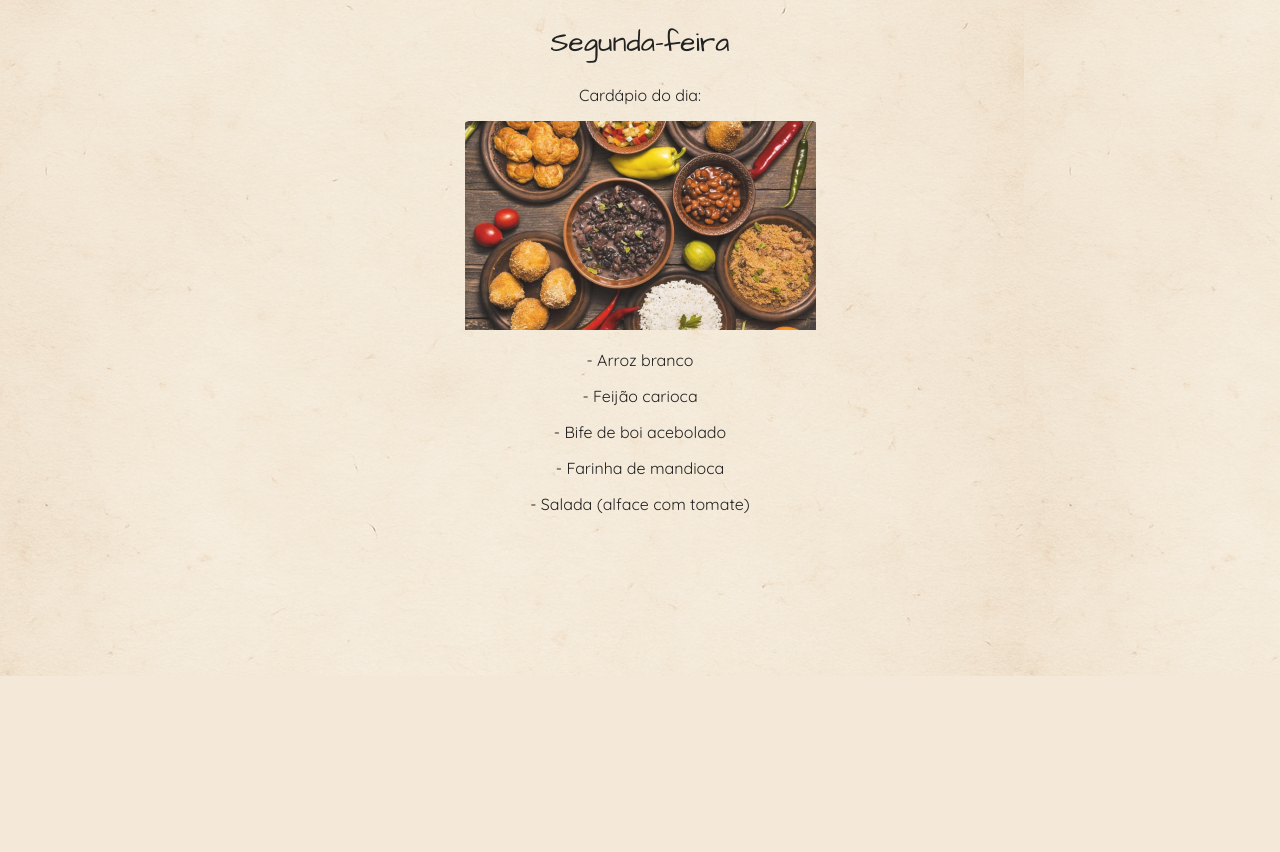
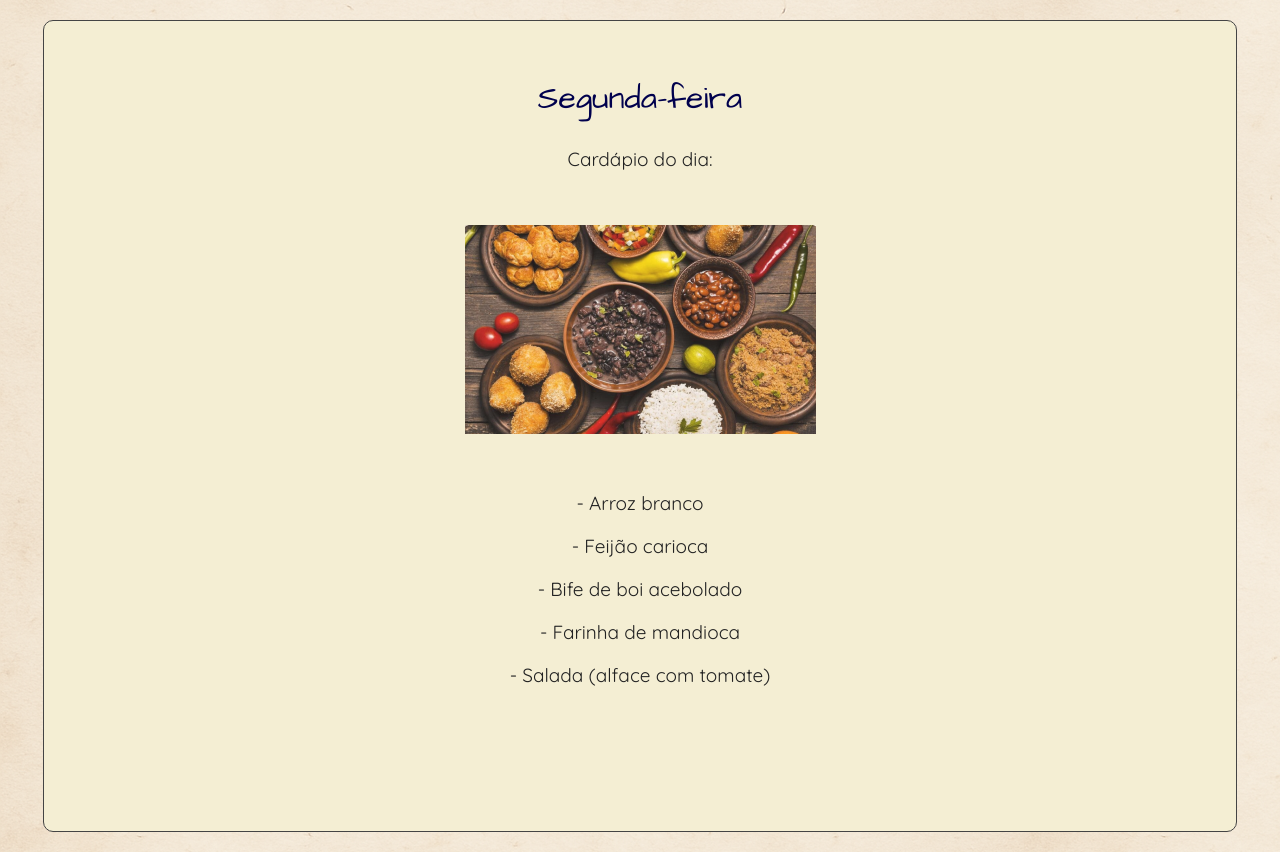
Before and after one commit to dudabas/projetec, a PHP site: page /cardapiodia.html in a window 1280 px wide. Shown: the part 124-976 px from the top of the page. Before the commit the page ends 800 px from the top, so only its background shows below. Run offline with PHP 8.4, Linux system fonts and the light colour scheme.

Commit message:
Update styles.css

```diff
--- a/styles.css
+++ b/styles.css
@@ -212,3 +212,33 @@ footer {
   .editor-page {
     text-align: center;
   }
+
+/*Cardapio do dia*/
+.cardapiodia-page-title {
+  font-family: 'Architects Daughter', cursive;
+  font-size: 32px;
+  text-align: center;
+  color: #00004d;
+  margin-top: 3%;
+}
+
+.cardapiodia-page-item {
+  justify-content: start;
+  background: #f4eed3;
+  border: 1px solid #444;
+  border-radius: 10px;
+  margin: 20px auto;
+  width: 90%;
+  height: 770px;
+  max-height: 90%;
+  padding: 20px;
+  text-align: center;
+}
+
+.cardapiodia-page-texto {
+  font-size: 19px;
+}
+
+.cardapiodia-img {
+  margin: 3%;
+}
```
